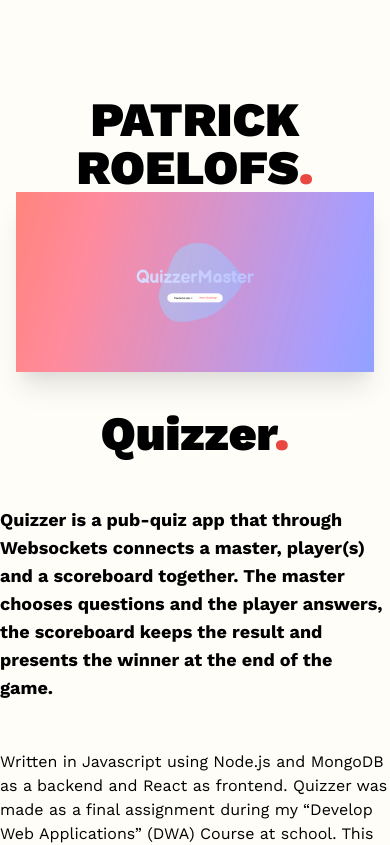
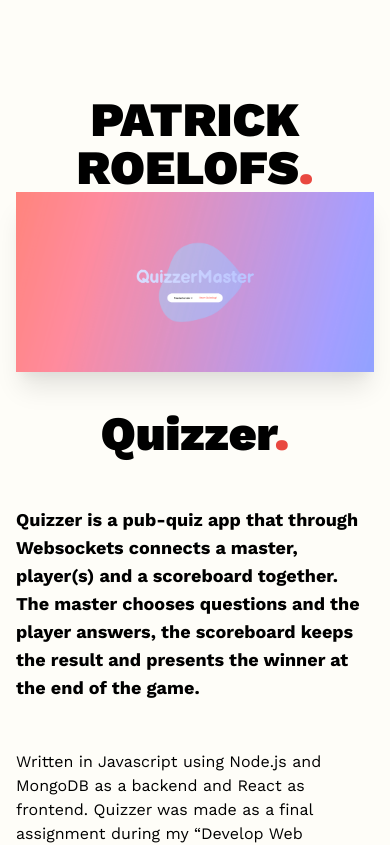
Before and after one commit to Patrickroelofs/Patrickroelofs.com, a React (Create React App) app in the folder client/: page /projects/quizzer in a window 390 px wide. Shown: the top 845 px of the page. Built offline with nearby package versions, Linux system fonts and the light colour scheme; what @tailwindcss/typography would draw is missing.

Commit message:
fix project mobile styling

```diff
--- a/client/src/app/views/projects/laterlezer/Laterlezer.jsx
+++ b/client/src/app/views/projects/laterlezer/Laterlezer.jsx
@@ -31,7 +31,7 @@ function Laterlezer() {
         </div>
       </header>
 
-      <article className="mb-48">
+      <article className="px-4 mb-48">
         <div className="max-w-xl m-auto">
           <h2 className="mb-12 text-5xl font-black text-center text-black md:text-left md:text-6xl font-headers">
             Laterlezer
--- a/client/src/app/views/projects/quizzer/Quizzer.jsx
+++ b/client/src/app/views/projects/quizzer/Quizzer.jsx
@@ -32,7 +32,7 @@ function Quizzer() {
         </div>
       </header>
 
-      <article className="mb-48">
+      <article className="px-4 mb-48">
         <div className="max-w-xl m-auto">
           <h2 className="mb-12 text-5xl font-black text-center text-black md:text-left md:text-6xl font-headers">
             Quizzer
```
